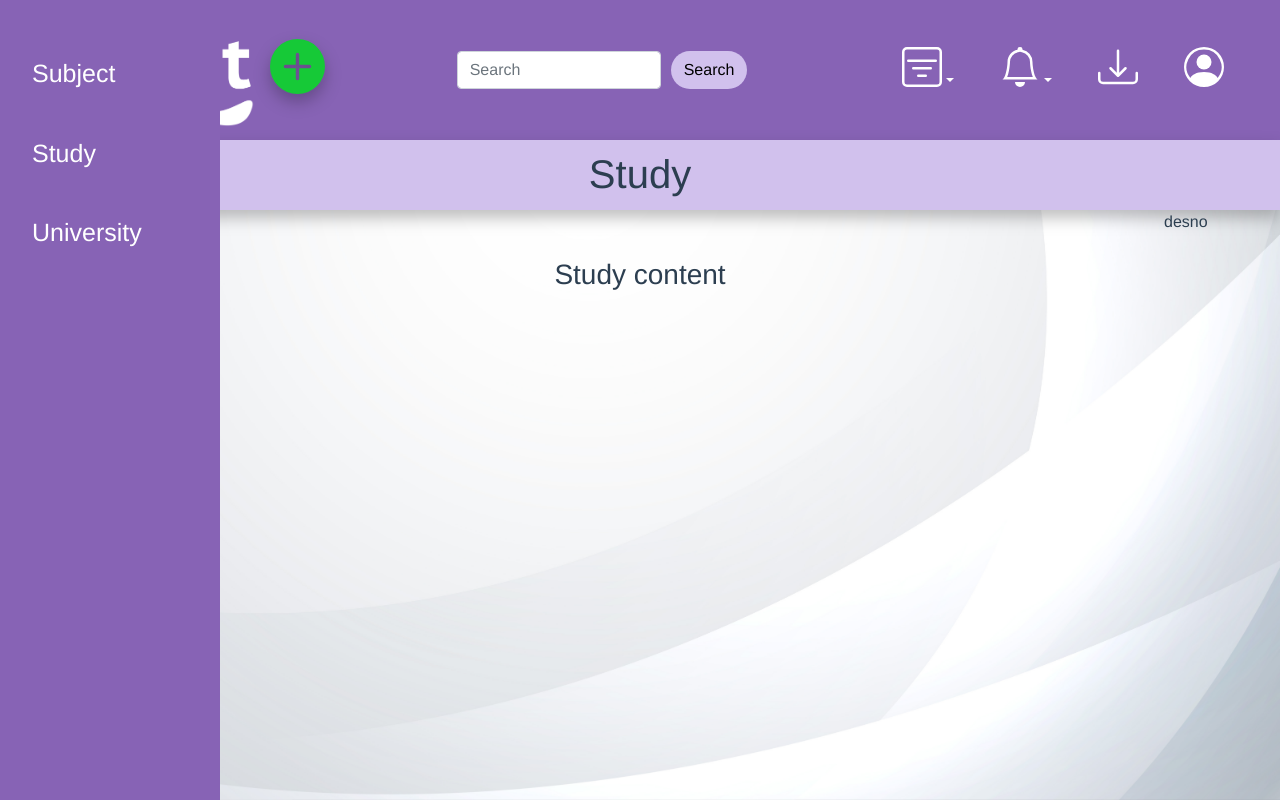
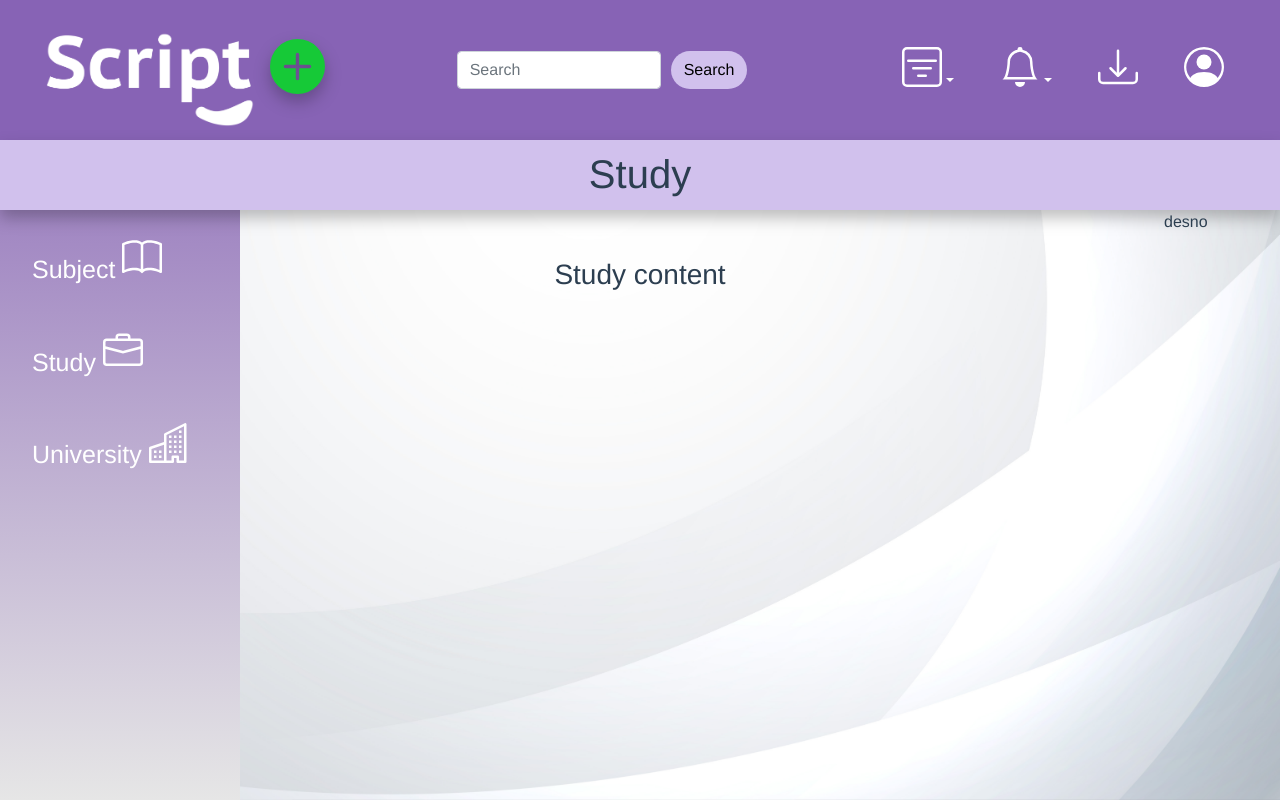
Before and after one commit to KajaRado7/Scripto-frontend, a Vue app: page /study in a window 1280 px wide. Built offline with nearby package versions, Linux system fonts and the light colour scheme.

Commit message:
LeftNav rute i ikone + ispravak + gradijent

```diff
--- a/src/App.vue
+++ b/src/App.vue
@@ -284,10 +284,60 @@
       <div class="col-2">
         <!---LeftNav-------------------------------------------------------->
         <nav class="leftNav">
-          <router-link to="/subject"><a href="#about">Subject</a></router-link>
-          <router-link to="/study"><a href="#services">Study</a></router-link>
+          <router-link to="/subject">
+            <a href="#subject">
+              Subject
+              <svg
+                xmlns="http://www.w3.org/2000/svg"
+                width="40"
+                height="40"
+                fill="currentColor"
+                class="bi bi-book"
+                viewBox="0 0 16 16"
+              >
+                <path
+                  d="M1 2.828c.885-.37 2.154-.769 3.388-.893 1.33-.134 2.458.063 3.112.752v9.746c-.935-.53-2.12-.603-3.213-.493-1.18.12-2.37.461-3.287.811V2.828zm7.5-.141c.654-.689 1.782-.886 3.112-.752 1.234.124 2.503.523 3.388.893v9.923c-.918-.35-2.107-.692-3.287-.81-1.094-.111-2.278-.039-3.213.492V2.687zM8 1.783C7.015.936 5.587.81 4.287.94c-1.514.153-3.042.672-3.994 1.105A.5.5 0 0 0 0 2.5v11a.5.5 0 0 0 .707.455c.882-.4 2.303-.881 3.68-1.02 1.409-.142 2.59.087 3.223.877a.5.5 0 0 0 .78 0c.633-.79 1.814-1.019 3.222-.877 1.378.139 2.8.62 3.681 1.02A.5.5 0 0 0 16 13.5v-11a.5.5 0 0 0-.293-.455c-.952-.433-2.48-.952-3.994-1.105C10.413.809 8.985.936 8 1.783z"
+                />
+              </svg>
+            </a>
+          </router-link>
+          <router-link to="/study">
+            <a href="#study">
+              Study
+              <svg
+                xmlns="http://www.w3.org/2000/svg"
+                width="40"
+                height="40"
+                fill="currentColor"
+                class="bi bi-briefcase"
+                viewBox="0 0 16 16"
+              >
+                <path
+                  d="M6.5 1A1.5 1.5 0 0 0 5 2.5V3H1.5A1.5 1.5 0 0 0 0 4.5v8A1.5 1.5 0 0 0 1.5 14h13a1.5 1.5 0 0 0 1.5-1.5v-8A1.5 1.5 0 0 0 14.5 3H11v-.5A1.5 1.5 0 0 0 9.5 1h-3zm0 1h3a.5.5 0 0 1 .5.5V3H6v-.5a.5.5 0 0 1 .5-.5zm1.886 6.914L15 7.151V12.5a.5.5 0 0 1-.5.5h-13a.5.5 0 0 1-.5-.5V7.15l6.614 1.764a1.5 1.5 0 0 0 .772 0zM1.5 4h13a.5.5 0 0 1 .5.5v1.616L8.129 7.948a.5.5 0 0 1-.258 0L1 6.116V4.5a.5.5 0 0 1 .5-.5z"
+                />
+              </svg>
+            </a>
+          </router-link>
           <router-link to="/university">
-            <a href="#clients">University</a>
+            <a href="#university">
+              University
+              <svg
+                xmlns="http://www.w3.org/2000/svg"
+                width="40"
+                height="40"
+                fill="currentColor"
+                class="bi bi-building"
+                viewBox="0 0 16 16"
+              >
+                <path
+                  fill-rule="evenodd"
+                  d="M14.763.075A.5.5 0 0 1 15 .5v15a.5.5 0 0 1-.5.5h-3a.5.5 0 0 1-.5-.5V14h-1v1.5a.5.5 0 0 1-.5.5h-9a.5.5 0 0 1-.5-.5V10a.5.5 0 0 1 .342-.474L6 7.64V4.5a.5.5 0 0 1 .276-.447l8-4a.5.5 0 0 1 .487.022zM6 8.694 1 10.36V15h5V8.694zM7 15h2v-1.5a.5.5 0 0 1 .5-.5h2a.5.5 0 0 1 .5.5V15h2V1.309l-7 3.5V15z"
+                />
+                <path
+                  d="M2 11h1v1H2v-1zm2 0h1v1H4v-1zm-2 2h1v1H2v-1zm2 0h1v1H4v-1zm4-4h1v1H8V9zm2 0h1v1h-1V9zm-2 2h1v1H8v-1zm2 0h1v1h-1v-1zm2-2h1v1h-1V9zm0 2h1v1h-1v-1zM8 7h1v1H8V7zm2 0h1v1h-1V7zm2 0h1v1h-1V7zM8 5h1v1H8V5zm2 0h1v1h-1V5zm2 0h1v1h-1V5zm0-2h1v1h-1V3z"
+                />
+              </svg>
+            </a>
           </router-link>
         </nav>
         <!---LeftNav-------------------------------------------------------->
@@ -320,25 +370,17 @@ export default {
   padding: 0px 10px;
 }
 
-@media screen and (max-height: 450px) {
-  .leftNav {
-    padding-top: 15px;
-  }
-  .leftNav a {
-    font-size: 18px;
-  }
-}
-
 .leftNav {
   height: 100%;
-  width: 220px;
+  width: 240px;
   position: fixed;
-  z-index: 1;
+  z-index: -1; // LeftNav ide iza TopNav-a
   top: 0;
   left: 0;
   background-color: #8763b5;
+  background-image: linear-gradient(#8763b5, #e6e6e6);
   overflow-x: hidden;
-  padding-top: 25px;
+  padding-top: 208px;
   text-align: left;
 }
 
@@ -381,6 +423,7 @@ export default {
   filter: drop-shadow(0px 8px 8px rgba(0, 0, 0, 0.25));
 }
 //---ikone------------------------//
+
 .accountIcon {
   margin-right: 17px;
 }
--- a/src/views/Add Script.vue
+++ b/src/views/Add Script.vue
@@ -1,5 +1,5 @@
 <template>
-  <div class="about">
+  <div class="container">
     <br />
     <h3>Add Script content</h3>
   </div>
--- a/src/views/My Account.vue
+++ b/src/views/My Account.vue
@@ -1,5 +1,5 @@
 <template>
-  <div class="about">
+  <div class="container">
     <br />
     <h3>My Account content</h3>
   </div>
--- a/src/views/My Downloads.vue
+++ b/src/views/My Downloads.vue
@@ -1,5 +1,5 @@
 <template>
-  <div class="about">
+  <div class="container">
     <br />
     <h3>My Downloads content</h3>
   </div>
--- a/src/views/Script.vue
+++ b/src/views/Script.vue
@@ -1,5 +1,5 @@
 <template>
-  <div class="about">
+  <div class="container">
     <br />
     <h3>Script content</h3>
   </div>
--- a/src/views/Search Results.vue
+++ b/src/views/Search Results.vue
@@ -1,5 +1,5 @@
 <template>
-  <div class="about">
+  <div class="container">
     <br />
     <h3>Search Results content</h3>
   </div>
--- a/src/views/Study.vue
+++ b/src/views/Study.vue
@@ -1,5 +1,5 @@
 <template>
-  <div class="about">
+  <div class="container">
     <br />
     <h3>Study content</h3>
   </div>
--- a/src/views/Subject.vue
+++ b/src/views/Subject.vue
@@ -1,5 +1,5 @@
 <template>
-  <div class="about">
+  <div class="container">
     <br />
     <h3>Subject content</h3>
   </div>
--- a/src/views/Top Downloads.vue
+++ b/src/views/Top Downloads.vue
@@ -1,5 +1,5 @@
 <template>
-  <div class="about">
+  <div class="container">
     <br />
     <h3>Top Downloads content</h3>
   </div>
--- a/src/views/Top Ratings.vue
+++ b/src/views/Top Ratings.vue
@@ -1,5 +1,5 @@
 <template>
-  <div class="about">
+  <div class="container">
     <br />
     <h3>Top Ratings content</h3>
   </div>
--- a/src/views/University.vue
+++ b/src/views/University.vue
@@ -1,5 +1,5 @@
 <template>
-  <div class="about">
+  <div class="container">
     <br />
     <h3>University content</h3>
   </div>
```
